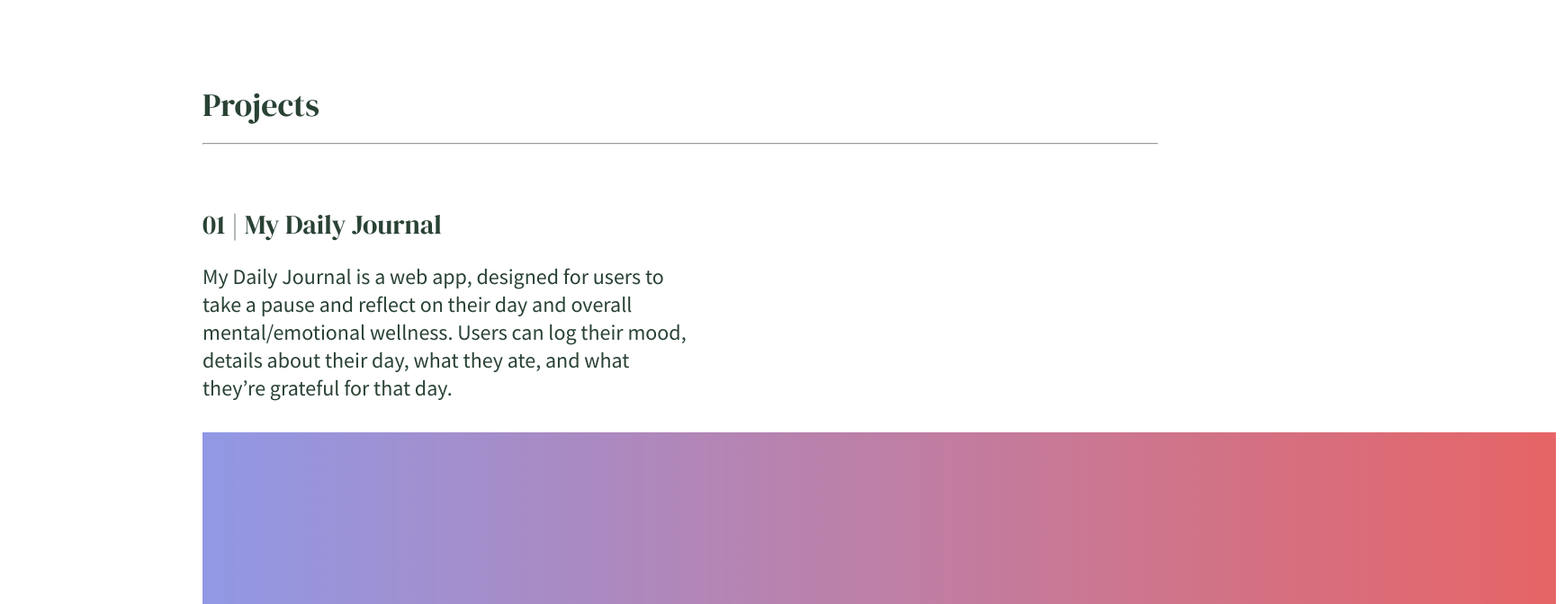
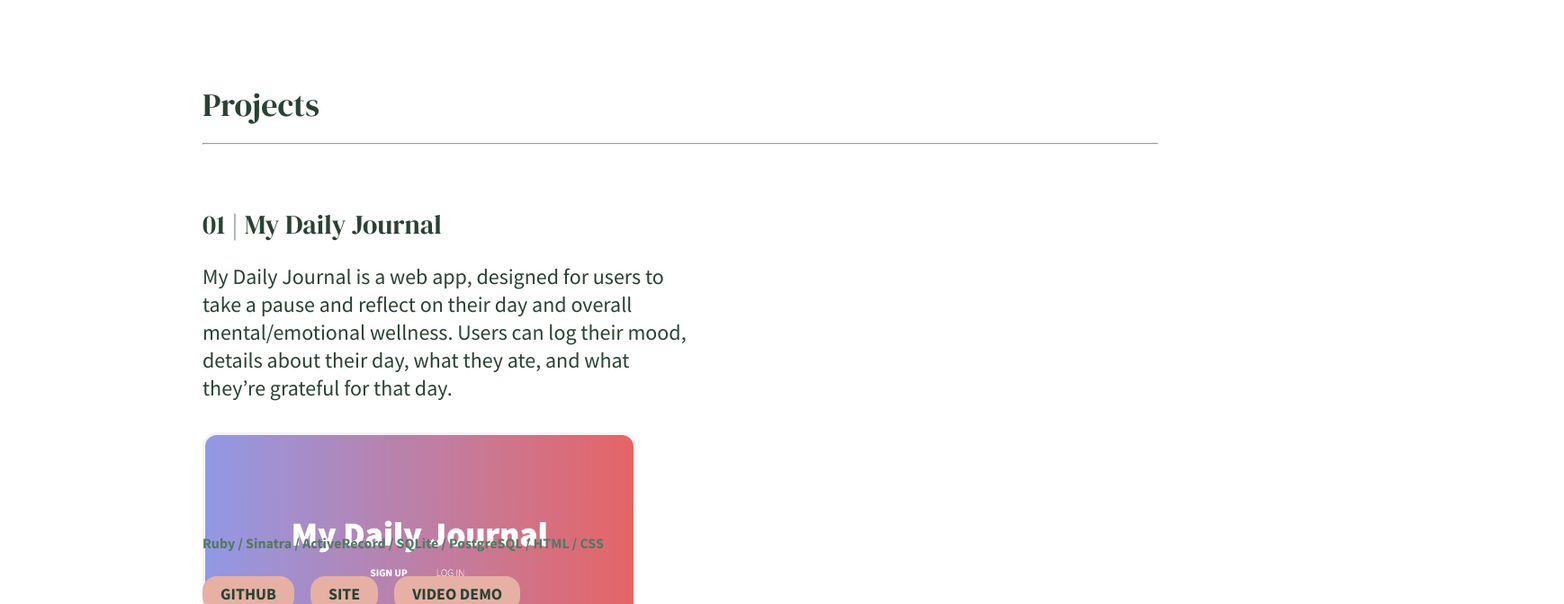
Before and after one commit to kim-jenny5/my-portfolio-site, a React (Create React App) app: page / in a window 1280 px wide. Shown: the part 2128-2800 px from the top of the page at 90% size, 1738 px wide, since content can reach past the window. Built offline with nearby package versions, Linux system fonts and the light colour scheme; a web font is replaced by a local one.

Commit message:
stylized screenshot border

```diff
--- a/public/style.css
+++ b/public/style.css
@@ -456,3 +456,28 @@ a:visited {
 	text-decoration: none;
 	color: #294234;
 }
+
+/* .each-project .img-cont {
+	width: 475.85px;
+	height: 260.5px;
+	left: 582px;
+} */
+
+.each-project .top {
+	width: 1058px;
+	height: 365px;
+}
+
+.each-project .left-side {
+	width: 544px;
+	height: 232px;
+}
+
+.each-project .screenshot {
+	display: inline-block;
+	width: 29.741rem;
+	height: 16.281rem;
+	border: 3px solid #f5f3f6;
+	border-radius: 1rem;
+	/* left: 582px; */
+}
--- a/src/Projects.js
+++ b/src/Projects.js
@@ -3,14 +3,16 @@ import React from "react";
 export default function Projects(props) {
 	return (
 		<div className="each-project">
-			<div className="title-text">
-				{props.number} | {props.name}
-			</div>
-			<div className="description">{props.description}</div>
-			<div className="img-cont">
-				{/* <img>{props.img}</img> */}
-				{/* {props.img} */}
-				<img src={props.img}></img>
+			<div className="top">
+				<span className="left-side">
+					<div className="title-text">
+						{props.number} | {props.name}
+					</div>
+					<div className="description">{props.description}</div>
+				</span>
+				{/* <span className="img-cont"> */}
+				<img src={props.img} className="screenshot"></img>
+				{/* </span> */}
 			</div>
 			<div className="tech">{props.tech}</div>
 			<div className="link-btns">
```
